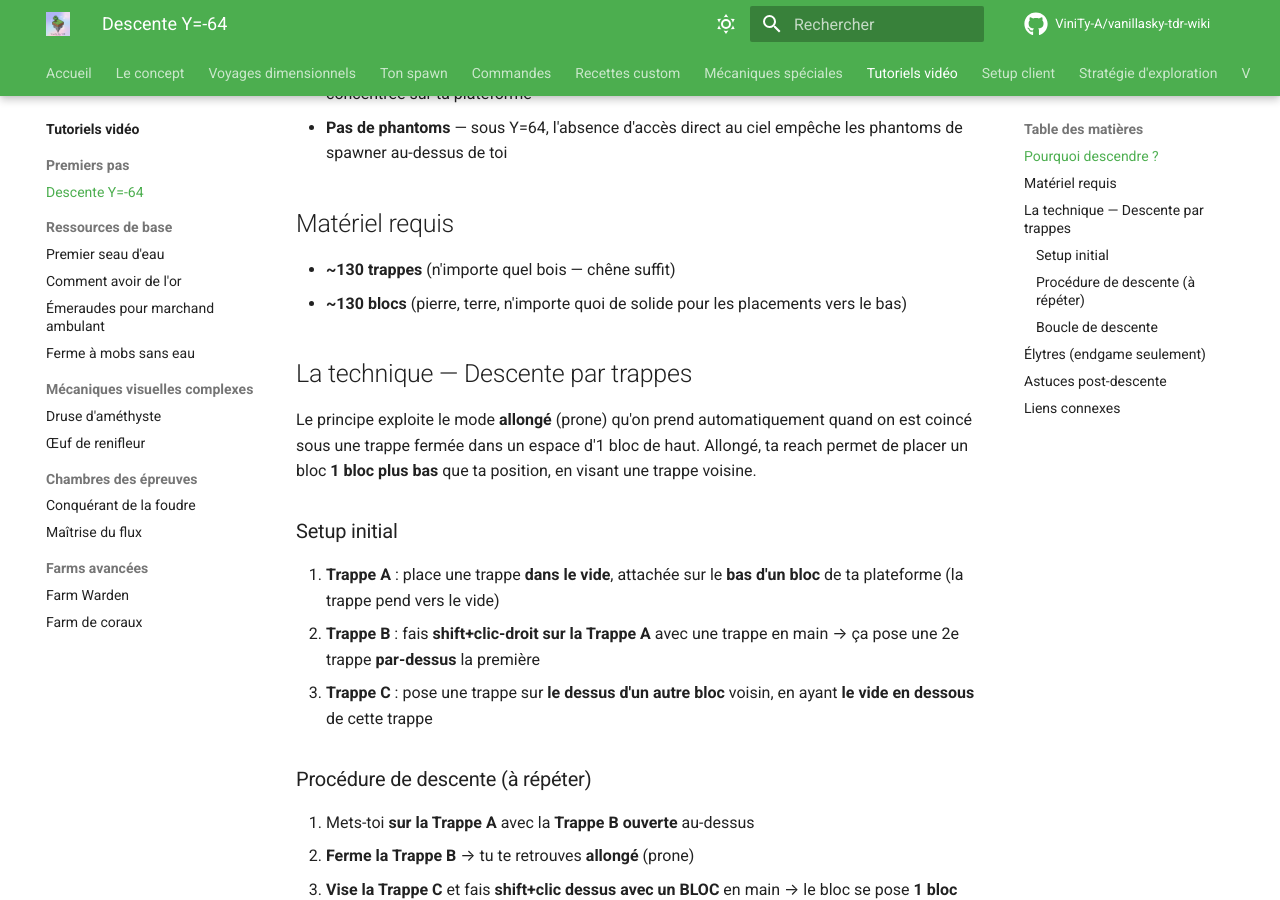
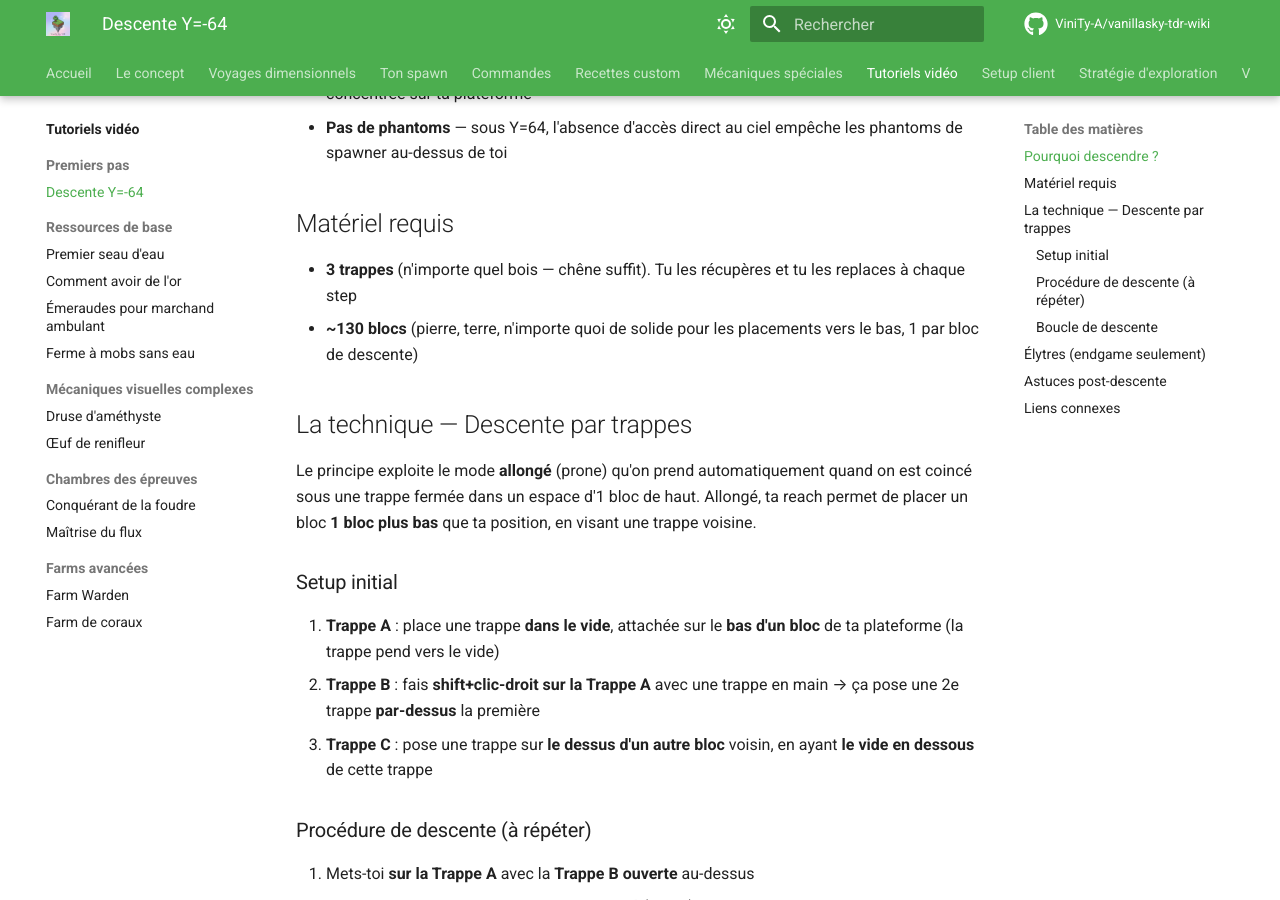
Before and after one commit to ViniTy-A/vanillasky-tdr-wiki, an MkDocs documentation site: the page built from docs/tutoriels/descente-y-64.md, in a window 1280 px wide and 900 px high, scrolled down 469 px. Built offline with MkDocs 1.6.1 and Material for MkDocs 9.7.7, drawn with Linux system fonts in a browser that asks for light colours; comment, search, counter and statistics services are not loaded.

Commit message:
fix: matériel descente — 3 trappes réutilisées (pas ~130)

```diff
--- a/docs/tutoriels/descente-y-64.md
+++ b/docs/tutoriels/descente-y-64.md
@@ -20,8 +20,8 @@ En skyblock il n'y a **rien** sous ton île — juste le vide. Pour profiter des
 
 ## Matériel requis
 
-- **~130 trappes** (n'importe quel bois — chêne suffit)
-- **~130 blocs** (pierre, terre, n'importe quoi de solide pour les placements vers le bas)
+- **3 trappes** (n'importe quel bois — chêne suffit). Tu les récupères et tu les replaces à chaque step
+- **~130 blocs** (pierre, terre, n'importe quoi de solide pour les placements vers le bas, 1 par bloc de descente)
 
 ## La technique — Descente par trappes
 
```
